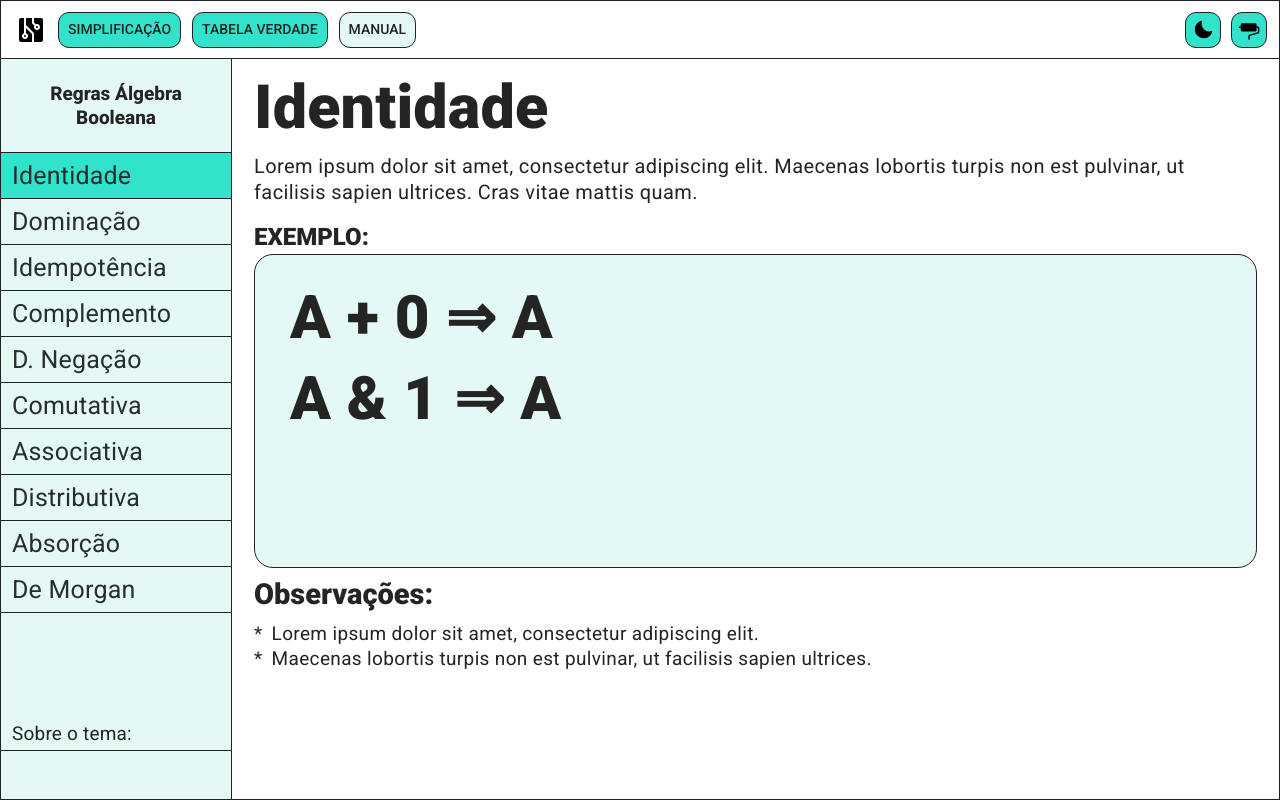
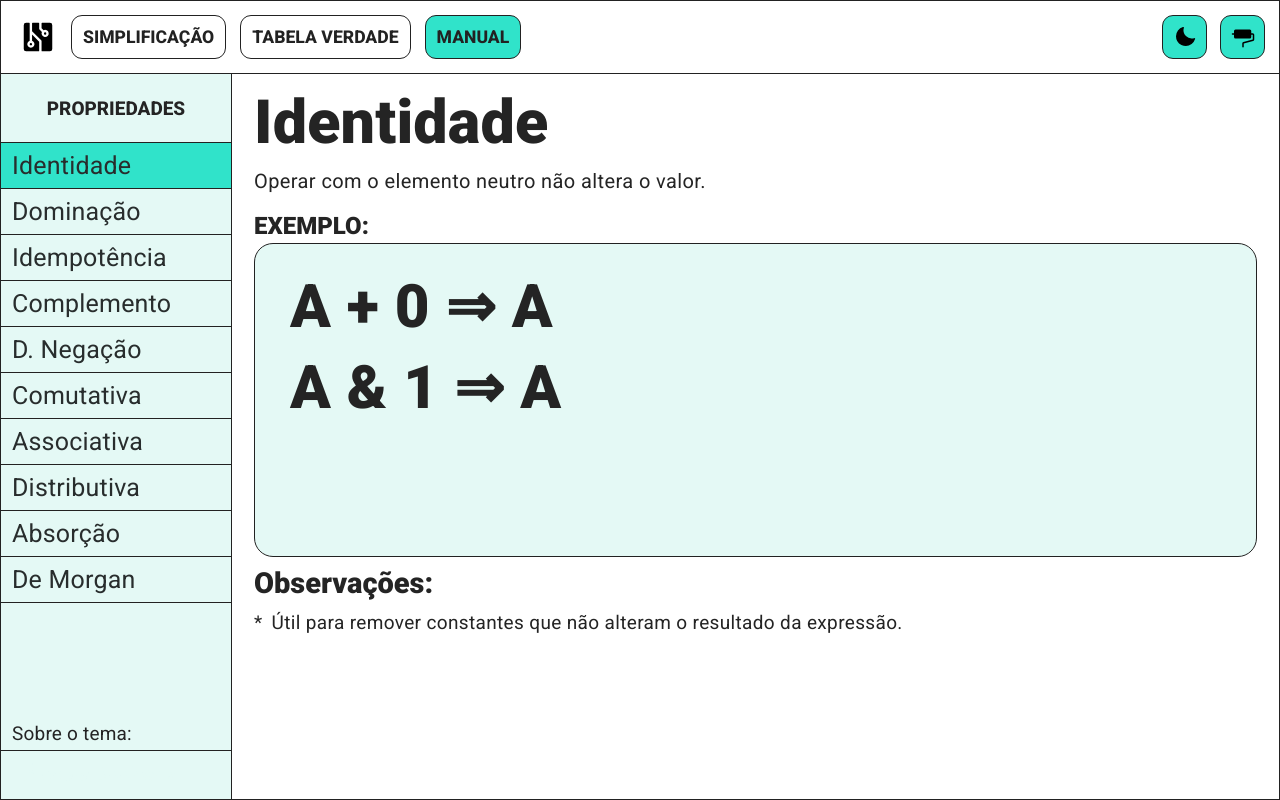
Before and after one commit to alexsandro49/logic_reduce, a Vue app: page /#/manual in a window 1280 px wide. Built offline with nearby package versions, Linux system fonts and the light colour scheme.

Commit message:
fix: header height and manual data

```diff
--- a/package.json
+++ b/package.json
@@ -12,7 +12,7 @@
   "dependencies": {
     "@tailwindcss/vite": "^4.3.3",
     "@tauri-apps/api": "^2",
-    "@tauri-apps/plugin-opener": "^2",
+    "@tauri-apps/plugin-opener": "^2.5.5",
     "tailwindcss": "^4.3.3",
     "vue": "^3.5.13",
     "vue-router": "^5.3.1"
--- a/src/components/Header.vue
+++ b/src/components/Header.vue
@@ -93,18 +93,19 @@ const router = useRouter();
 
 .navigation-link {
   align-items: center;
-  background: var(--color-turquoise);
+  background: transparent;
   border-radius: 11px;
   display: flex;
   min-height: 44px;
   padding: 0 11px;
   text-decoration: none;
   text-transform: uppercase;
+  font-weight: 800;
   white-space: nowrap;
 }
 
 .navigation-link.is-active {
-  background: var(--color-light-cyan);
+  background: var(--color-turquoise);
 }
 
 .navigation-link:hover,
--- a/src/views/Manual.vue
+++ b/src/views/Manual.vue
@@ -1,22 +1,28 @@
 <script setup lang="ts">
 import { computed, ref } from 'vue'
+import { openUrl } from '@tauri-apps/plugin-opener';
 import HeaderComponent from '@/components/Header.vue'
 
 type Rule = { name: string; description: string; examples: string[]; notes: string[] }
 const rules: Rule[] = [
-  { name: 'Identidade', description: 'Lorem ipsum dolor sit amet, consectetur adipiscing elit. Maecenas lobortis turpis non est pulvinar, ut facilisis sapien ultrices. Cras vitae mattis quam.', examples: ['A + 0 ⇒ A', 'A & 1 ⇒ A'], notes: ['Lorem ipsum dolor sit amet, consectetur adipiscing elit.', 'Maecenas lobortis turpis non est pulvinar, ut facilisis sapien ultrices.'] },
-  { name: 'Dominação', description: 'Valores dominantes definem o resultado de uma operação booleana.', examples: ['A + 1 ⇒ 1', 'A & 0 ⇒ 0'], notes: ['O termo dominante depende do operador utilizado.'] },
-  { name: 'Idempotência', description: 'A repetição de um termo não muda o resultado da expressão.', examples: ['A + A ⇒ A', 'A & A ⇒ A'], notes: ['Termos repetidos podem ser removidos.'] },
-  { name: 'Complemento', description: 'Uma variável e sua negação formam um complemento.', examples: ['A + ~A ⇒ 1', 'A & ~A ⇒ 0'], notes: ['A negação é representada pelo símbolo ~.'] },
+  { name: 'Identidade', description: 'Operar com o elemento neutro não altera o valor.', examples: ['A + 0 ⇒ A', 'A & 1 ⇒ A'], notes: ['Útil para remover constantes que não alteram o resultado da expressão.'] },
+  { name: 'Dominação', description: 'O valor dominante determina o resultado da operação.', examples: ['A + 1 ⇒ 1', 'A & 0 ⇒ 0'], notes: ['O termo dominante depende do operador utilizado.', 'O valor dominante torna os demais termos da operação irrelevantes.'] },
+  { name: 'Idempotência', description: 'A repetição de um termo não muda o resultado da expressão.', examples: ['A + A ⇒ A', 'A & A ⇒ A'], notes: ['Termos repetidos podem ser reduzidos a uma única ocorrência.'] },
+  { name: 'Complemento', description: 'Uma variável combinada com seu complemento produz sempre 1 no OU e 0 no E.', examples: ['A + ~A ⇒ 1', 'A & ~A ⇒ 0'], notes: ['A negação é representada pelo símbolo ~.', 'Uma variável e sua negação sempre possuem valores opostos.'] },
   { name: 'D. Negação', description: 'Duas negações consecutivas se anulam.', examples: ['~(~A) ⇒ A'], notes: ['A expressão retorna ao seu valor original.'] },
-  { name: 'Comutativa', description: 'A ordem dos termos não altera o resultado.', examples: ['A + B ⇒ B + A', 'A & B ⇒ B & A'], notes: ['Reorganize os termos quando necessário.'] },
-  { name: 'Associativa', description: 'O agrupamento das operações não altera a expressão.', examples: ['(A + B) + C ⇒ A + (B + C)', '(A & B) & C ⇒ A & (B & C)'], notes: ['A regra se aplica a operadores iguais.'] },
-  { name: 'Distributiva', description: 'Permite expandir ou fatorar uma expressão.', examples: ['A & (B + C) ⇒ (A & B) + (A & C)'], notes: ['Use-a para expor novas simplificações.'] },
-  { name: 'Absorção', description: 'Um termo pode absorver outro mais específico.', examples: ['A + (A & B) ⇒ A', 'A & (A + B) ⇒ A'], notes: ['A variável comum determina o resultado.'] },
-  { name: 'De Morgan', description: 'A negação troca o operador e nega cada termo.', examples: ['~(A + B) ⇒ ~A & ~B', '~(A & B) ⇒ ~A + ~B'], notes: ['A lei ajuda a mover negações para dentro de parênteses.'] },
+  { name: 'Comutativa', description: 'A ordem dos termos não altera o resultado.', examples: ['A + B ⇒ B + A', 'A & B ⇒ B & A'], notes: ['Pode ser usada para reorganizar os termos e facilitar a aplicação de outras regras.'] },
+  { name: 'Associativa', description: 'O agrupamento das operações não altera o resultado quando a operação é a mesma.', examples: ['(A + B) + C ⇒ A + (B + C)', '(A & B) & C ⇒ A & (B & C)'], notes: ['Permite reagrupar termos de uma mesma operação sem alterar o resultado.'] },
+  { name: 'Distributiva', description: 'Permite distribuir uma operação sobre outra para reorganizar ou simplificar a expressão.', examples: ['A & (B + C) ⇒ (A & B) + (A & C)'], notes: ['Permite distribuir uma operação sobre outra para reorganizar ou simplificar a expressão.'] },
+  { name: 'Absorção', description: 'Um termo mais simples pode absorver outro termo que já depende dele.', examples: ['A + (A & B) ⇒ A', 'A & (A + B) ⇒ A'], notes: ['A variável comum determina o resultado.', 'Remove termos redundantes que não influenciam o resultado final.'] },
+  { name: 'De Morgan', description: 'Ao negar uma expressão, troca o operador e nega cada termo.', examples: ['~(A + B) ⇒ ~A & ~B', '~(A & B) ⇒ ~A + ~B'], notes: ['A lei ajuda a mover negações para dentro de parênteses.'] },
 ]
 const selectedName = ref('Identidade')
 const selectedRule = computed(() => rules.find((rule) => rule.name === selectedName.value) ?? rules[0])
+
+async function openExternalLink(event: MouseEvent, url: string) {
+  event.preventDefault();
+  await openUrl(url);
+};
 </script>
 
 <template>
@@ -24,11 +30,11 @@ const selectedRule = computed(() => rules.find((rule) => rule.name === selectedN
     <HeaderComponent :active-window-button="2" />
     <div class="manual-layout">
       <aside class="sidebar" aria-label="Regras da álgebra booleana">
-        <h1>Regras Álgebra<br>Booleana</h1>
+        <h1>Propriedades</h1>
         <nav>
           <button v-for="rule in rules" :key="rule.name" class="rule-link" :class="{ active: selectedName === rule.name }" :aria-current="selectedName === rule.name ? 'page' : undefined" @click="selectedName = rule.name">{{ rule.name }}</button>
         </nav>
-        <div class="topic"><span>Sobre o tema:</span><a href="https://pt.wikipedia.org/wiki/%C3%81lgebra_booleana" target="_blank" rel="noopener">Álgebra Booleana</a></div>
+        <div class="topic"><span>Sobre o tema:</span><a href="https://pt.wikipedia.org/wiki/%C3%81lgebra_booleana" @click="openExternalLink($event, 'https://pt.wikipedia.org/wiki/%C3%81lgebra_booleana')">Álgebra Booleana</a></div>
       </aside>
 
       <article class="content">
@@ -46,17 +52,9 @@ const selectedRule = computed(() => rules.find((rule) => rule.name === selectedN
 @reference "../assets/main.css";
 :global(html), :global(body), :global(#app) { min-height: 100%; }
 .manual-page { min-height: 100dvh; overflow: hidden; background: white; color: #242424; font-family: var(--font-roboto); }
-.manual-page :deep(.app-header) { gap: 11px; min-height: 59px; padding: 8px 12px 8px 14px; }
-.manual-page :deep(.brand) { flex-basis: 32px; height: 32px; width: 32px; }
-.manual-page :deep(.brand img) { height: 38px; width: 38px; }
-.manual-page :deep(.main-navigation) { gap: 10px; }
-.manual-page :deep(.navigation-link) { min-height: 36px; padding: 0 9px; font-size: 14px; }
-.manual-page :deep(.header-actions) { gap: 10px; }
-.manual-page :deep(.icon-button) { height: 36px; width: 36px; }
-.manual-page :deep(.icon-button img) { height: 22px; width: 22px; }
-.manual-layout { display: flex; min-height: calc(100dvh - 59px); border: 1.5px solid #222; border-top: 0; }
+.manual-layout { display: flex; min-height: calc(100dvh - 74px); border: 1.5px solid #222; border-top: 0; }
 .sidebar { display: flex; width: 231px; flex: 0 0 231px; flex-direction: column; border-right: 1.5px solid #222; background: var(--color-light-cyan); }
-.sidebar h1 { margin: 0; padding: 23px 12px 21px; border-bottom: 1.5px solid #222; font-size: 19px; font-weight: 800; line-height: 1.28; text-align: center; }
+.sidebar h1 { margin: 0; padding: 23px 12px 21px; border-bottom: 1.5px solid #222; font-size: 19px; font-weight: 800; font-family: var(--font-roboto); text-transform: uppercase; line-height: 1.28; text-align: center; }
 .sidebar nav { display: flex; flex-direction: column; }
 .rule-link { min-height: 46px; border: 0; border-bottom: 1.5px solid #222; background: transparent; color: #282d2d; cursor: pointer; font: 400 25px/1 var(--font-roboto); letter-spacing: .2px; padding: 0 11px; text-align: left; }
 .rule-link:hover, .rule-link:focus-visible { background: #c9f0e9; outline: none; }
--- a/src/views/TruthTable.vue
+++ b/src/views/TruthTable.vue
@@ -71,7 +71,6 @@ function resetTable() { expression.value = '~((~A + B) & (~B + C))'; display.val
 
 :global(html), :global(body), :global(#app) { min-height: 100%; }
 .truth-table-page { display: flex; box-sizing: border-box; min-height: 100dvh; flex-direction: column; margin: 0; padding: 0; background: #fff; color: #282d2d; font-family: var(--font-roboto); }
-.truth-table-page :deep(.app-header) { min-height: 78px; }
 .truth-table-workspace { display: flex; box-sizing: border-box; min-height: 0; flex: 1; flex-direction: column; border: 1.5px solid #222; border-top: 0; background: #fff; padding: 31px 30px 28px; }
 .table-controls, .control-actions { display: flex; align-items: end; gap: 13px; }
 .control-field { display: flex; flex-direction: column; gap: 6px; }
```
Also changed, not shown: 1 other file (tests, documents, lock files or other folders).
